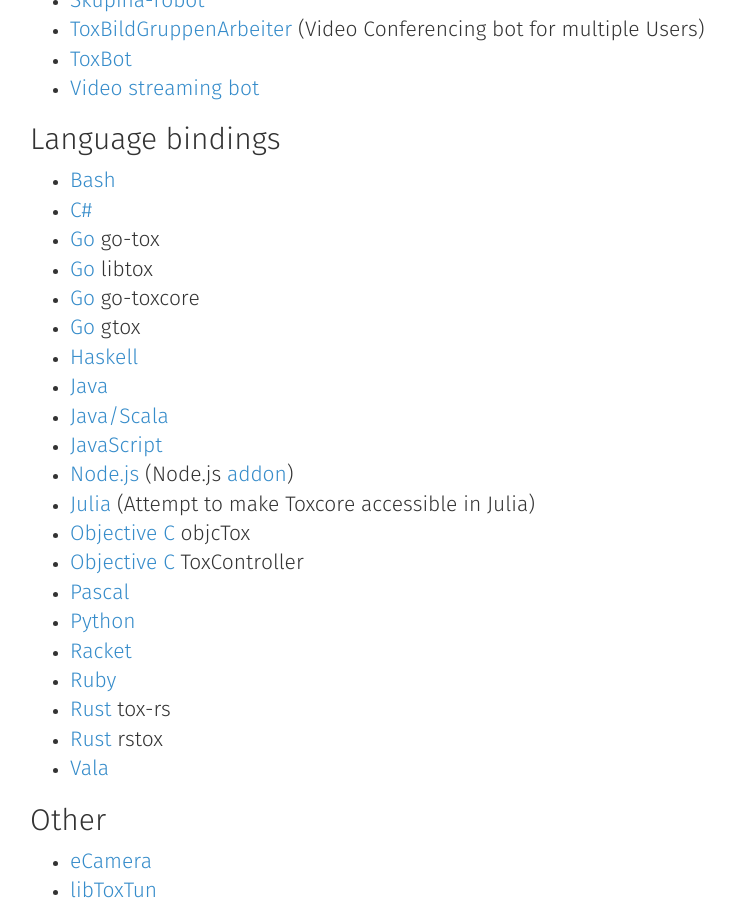
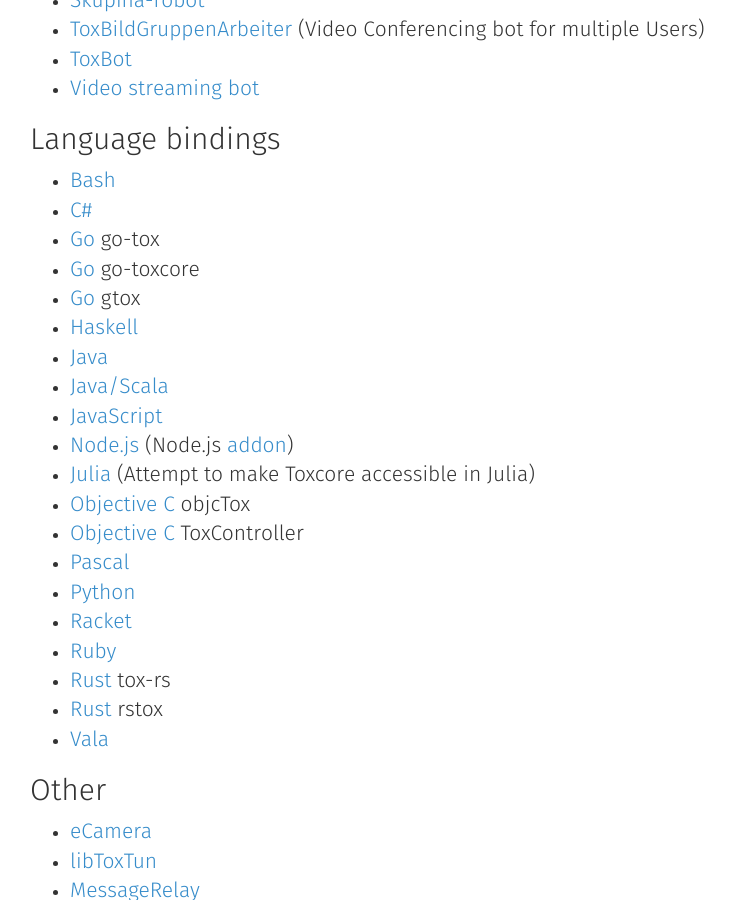
Before and after one commit to TokTok/website, a Jekyll site: the page built from toktok/integrations.md, in a window 1280 px wide and 900 px high, scrolled down 1497 px. Shown: the whole window, without its empty margins (40-775 px from the left). Built offline with Jekyll 4.4.1, drawn with Linux system fonts in a browser that asks for light colours; nearby versions of some CDN libraries.

Commit message:
Remove libtox link, which has become dead.

```diff
--- a/toktok/integrations.md
+++ b/toktok/integrations.md
@@ -71,7 +71,6 @@ yourself to this page.
 *   [Bash](https://github.com/mensinda/bash-toxcore)
 *   [C#](https://github.com/alexbakker/SharpTox)
 *   [Go](https://github.com/codedust/go-tox) go-tox
-*   [Go](https://github.com/josephyzhou/libtox) libtox
 *   [Go](https://github.com/TokTok/go-toxcore-c) go-toxcore
 *   [Go](https://github.com/xhebox/gtox) gtox
 *   [Haskell](https://github.com/TokTok/hs-toxcore-c)
```
